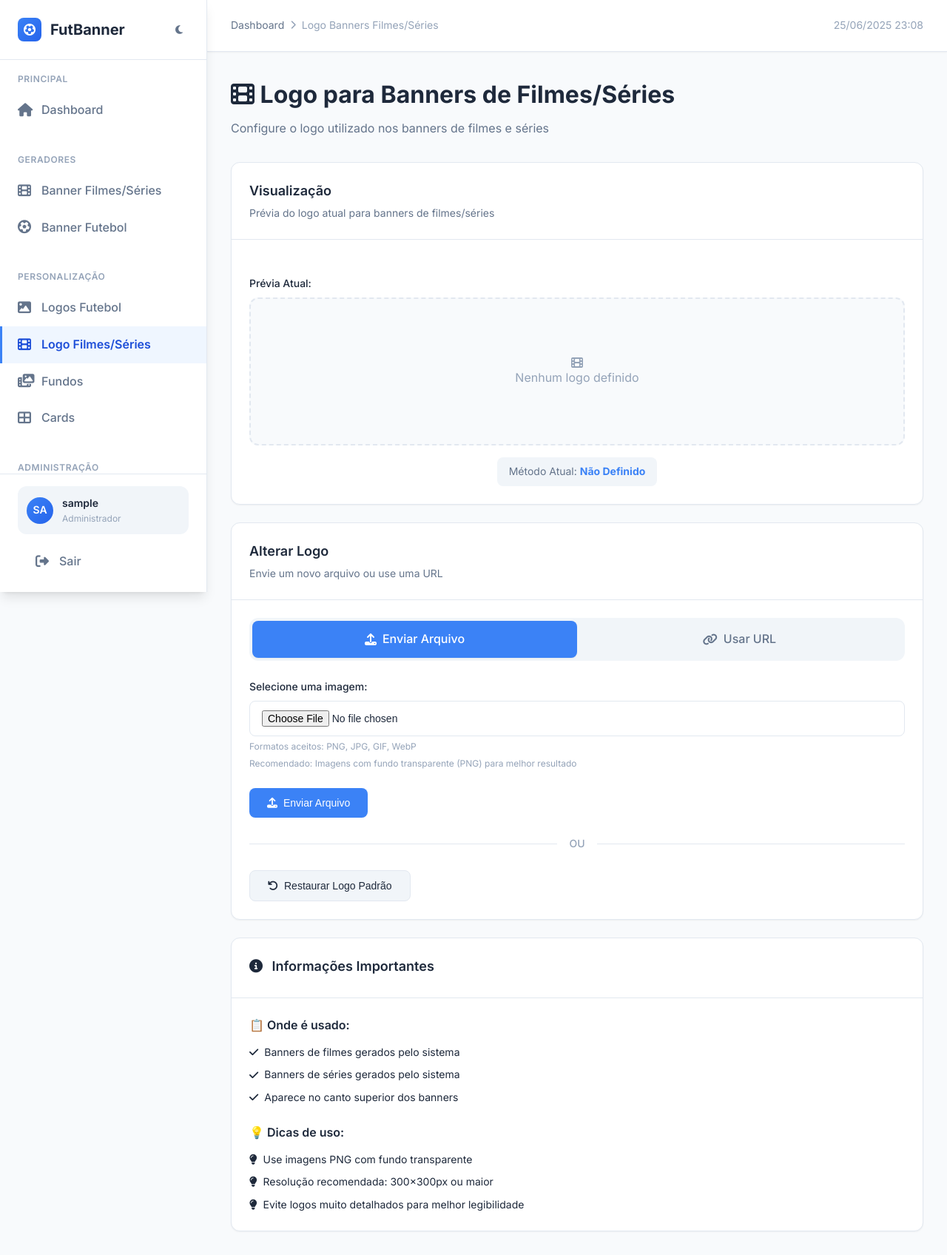
After one commit to juninho877/teste, a PHP site: page /admin/logo_movie.php in a window 1280 px wide. The commit adds this page. Shown: the whole page at 74% size. Run offline with PHP 8.4, Linux system fonts and the light colour scheme; the visitor is signed in with stand-in values (Sample User, id 1); data comes from the database, SQL or seed files in the repository; some libraries are stand-ins or nearby versions.

Commit message:
Implementação completa do sistema de logo para banners de filmes

```diff
--- a/admin/config/database.php
+++ b/admin/config/database.php
@@ -88,6 +88,7 @@ class Database {
             'logo_banner_1' => 'imgelementos/semlogo.png',
             'logo_banner_2' => 'imgelementos/semlogo.png',
             'logo_banner_3' => 'imgelementos/semlogo.png',
+            'logo_movie_banner' => 'imgelementos/semlogo.png', // Nova entrada para logos de filmes/séries
             'background_banner_1' => 'fzstore/Img/background_banner_1.png',
             'background_banner_2' => 'fzstore/Img/background_banner_2.jpg',
             'background_banner_3' => 'fzstore/Img/background_banner_3.png',
@@ -115,6 +116,24 @@ class Database {
                 $stmt->execute([$user['id'], $imageKey, $imagePath]);
             }
         }
+
+        // Adicionar logo_movie_banner para usuários existentes que não têm essa configuração
+        $stmt = $this->connection->prepare("
+            SELECT u.id
+            FROM usuarios u
+            LEFT JOIN user_images ui ON u.id = ui.user_id AND ui.image_key = 'logo_movie_banner'
+            WHERE ui.user_id IS NULL
+        ");
+        $stmt->execute();
+        $usersWithoutMovieLogo = $stmt->fetchAll();
+
+        foreach ($usersWithoutMovieLogo as $user) {
+            $stmt = $this->connection->prepare("
+                INSERT IGNORE INTO user_images (user_id, image_key, image_path, upload_type)
+                VALUES (?, 'logo_movie_banner', 'imgelementos/semlogo.png', 'default')
+            ");
+            $stmt->execute([$user['id']]);
+        }
     }
 }
 ?>
--- a/admin/includes/header.php
+++ b/admin/includes/header.php
@@ -673,7 +673,11 @@ if (!isset($_SESSION["usuario"])) {
                     <div class="nav-section-title">Personalização</div>
                     <a href="logo.php" class="nav-item">
                         <i class="fas fa-image"></i>
-                        <span>Logos</span>
+                        <span>Logos Futebol</span>
+                    </a>
+                    <a href="logo_movie.php" class="nav-item">
+                        <i class="fas fa-film"></i>
+                        <span>Logo Filmes/Séries</span>
                     </a>
                     <a href="background.php" class="nav-item">
                         <i class="fas fa-photo-video"></i>
--- /dev/null
+++ b/admin/logo_movie.php
@@ -0,0 +1,476 @@
+<?php
+session_start();
+if (!isset($_SESSION["usuario"])) {
+    header("Location: login.php");
+    exit();
+}
+
+// Incluir classes necessárias
+require_once 'classes/UserImage.php';
+
+$userImage = new UserImage();
+$userId = $_SESSION['user_id'];
+
+$logo_types = [
+    'logo_movie_banner' => ['name' => 'Logo Banner Filmes/Séries', 'fixed_filename' => 'logo_movie_banner'],
+];
+
+$current_logo_key = 'logo_movie_banner'; // Sempre usar a chave específica para filmes
+$current_logo_config = $logo_types[$current_logo_key];
+$successMessage = '';
+$errorMessage = '';
+
+if ($_SERVER['REQUEST_METHOD'] == "POST") {
+    $posted_logo_type = $_POST['logo_type'] ?? null;
+    if ($posted_logo_type && isset($logo_types[$posted_logo_type])) {
+        $fixed_filename_base = $logo_types[$posted_logo_type]['fixed_filename'];
+
+        if (isset($_POST['upload']) && isset($_FILES['image']) && $_FILES['image']['error'] == 0) {
+            $file = $_FILES['image'];
+            $allowedTypes = ['image/jpeg', 'image/png', 'image/gif', 'image/webp'];
+            if (in_array($file['type'], $allowedTypes)) {
+                $uploadPath = './fzstore/logo/';
+                if (!is_dir($uploadPath)) mkdir($uploadPath, 0755, true);
+
+                $extension = pathinfo($file['name'], PATHINFO_EXTENSION);
+                $fileName = $fixed_filename_base . '_user_' . $userId . '.' . $extension;
+                $destination = $uploadPath . $fileName;
+
+                if (move_uploaded_file($file['tmp_name'], $destination)) {
+                    $imagePath = "fzstore/logo/" . $fileName;
+                    if ($userImage->saveUserImage($userId, $posted_logo_type, $imagePath, 'file')) {
+                        $successMessage = "Logo para banners de filmes/séries atualizado com sucesso!";
+                    } else {
+                        $errorMessage = "Erro ao salvar as informações do logo.";
+                    }
+                } else {
+                    $errorMessage = 'Falha ao mover o arquivo enviado.';
+                }
+            } else {
+                $errorMessage = 'Tipo de arquivo inválido.';
+            }
+        } elseif (isset($_POST['url-submit'])) {
+            $imageUrl = filter_var($_POST['image-url'], FILTER_SANITIZE_URL);
+            if (filter_var($imageUrl, FILTER_VALIDATE_URL)) {
+                if ($userImage->saveUserImage($userId, $posted_logo_type, $imageUrl, 'url')) {
+                    $successMessage = "Logo para banners de filmes/séries atualizado com sucesso!";
+                } else {
+                    $errorMessage = "Erro ao salvar as informações do logo.";
+                }
+            } else {
+                $errorMessage = 'A URL fornecida não é válida.';
+            }
+        } elseif (isset($_POST['default-logo'])) {
+            if ($userImage->saveUserImage($userId, $posted_logo_type, "imgelementos/semlogo.png", 'default')) {
+                $successMessage = "Logo padrão restaurado com sucesso!";
+            } else {
+                $errorMessage = "Erro ao restaurar logo padrão.";
+            }
+        }
+    } else {
+        $errorMessage = "Tipo de logo inválido enviado.";
+    }
+}
+
+// Buscar configuração atual do logo
+$currentConfig = $userImage->getUserImageConfig($userId, $current_logo_key);
+$methord = "Não Definido";
+$imageFilex = '';
+$showPreview = false;
+
+if ($currentConfig) {
+    $uploadType = $currentConfig['upload_type'];
+    $imagePath = $currentConfig['image_path'];
+
+    if ($uploadType == "file" && !empty($imagePath)) {
+        $imageFilex = "/admin/" . $imagePath;
+        $methord = "Arquivo Enviado";
+        $showPreview = true;
+    } elseif ($uploadType == "url" && filter_var($imagePath, FILTER_VALIDATE_URL)) {
+        $imageFilex = $imagePath;
+        $methord = "URL Externa";
+        $showPreview = true;
+    } elseif ($uploadType == "default") {
+        $imageFilex = "/admin/" . $imagePath;
+        $methord = "Logo Padrão";
+        $showPreview = true;
+    }
+}
+
+$pageTitle = "Logo Banners Filmes/Séries";
+include "includes/header.php";
+?>
+
+<div class="page-header">
+    <h1 class="page-title">
+        <i class="fas fa-film text-primary-500 mr-3"></i>
+        Logo para Banners de Filmes/Séries
+    </h1>
+    <p class="page-subtitle">Configure o logo utilizado nos banners de filmes e séries</p>
+</div>
+
+<div class="grid grid-cols-1 lg:grid-cols-2 gap-6">
+    <!-- Preview Section -->
+    <div class="card">
+        <div class="card-header">
+            <h3 class="card-title">Visualização</h3>
+            <p class="card-subtitle">Prévia do logo atual para banners de filmes/séries</p>
+        </div>
+        <div class="card-body">
+            <div class="preview-container">
+                <label class="form-label">Prévia Atual:</label>
+                <div class="preview-area">
+                    <?php if ($showPreview): ?>
+                        <img src="<?= $imageFilex ?>?v=<?= time() ?>" alt="Preview do Logo" class="preview-image">
+                    <?php else: ?>
+                        <div class="preview-placeholder">
+                            <i class="fas fa-film text-4xl text-gray-400 mb-2"></i>
+                            <span class="text-gray-500">Nenhum logo definido</span>
+                        </div>
+                    <?php endif; ?>
+                </div>
+                <div class="current-method-info">
+                    <span class="method-badge">Método Atual: <strong><?= $methord ?></strong></span>
+                </div>
+            </div>
+        </div>
+    </div>
+
+    <!-- Upload Section -->
+    <div class="card">
+        <div class="card-header">
+            <h3 class="card-title">Alterar Logo</h3>
+            <p class="card-subtitle">Envie um novo arquivo ou use uma URL</p>
+        </div>
+        <div class="card-body">
+            <div class="method-switcher">
+                <input type="radio" id="upload-radio" name="upload-type" value="file" checked>
+                <label for="upload-radio">
+                    <i class="fas fa-upload"></i>
+                    Enviar Arquivo
+                </label>
+
+                <input type="radio" id="url-radio" name="upload-type" value="url">
+                <label for="url-radio">
+                    <i class="fas fa-link"></i>
+                    Usar URL
+                </label>
+            </div>
+
+            <div class="forms-container">
+                <!-- Upload Form -->
+                <form method="post" enctype="multipart/form-data" id="upload-form" class="method-form">
+                    <input type="hidden" name="logo_type" value="<?= $current_logo_key ?>">
+                    <div class="form-group">
+                        <label for="image" class="form-label">Selecione uma imagem:</label>
+                        <input class="form-input" type="file" name="image" id="image" accept="image/*">
+                        <p class="form-help">Formatos aceitos: PNG, JPG, GIF, WebP</p>
+                        <p class="form-help">Recomendado: Imagens com fundo transparente (PNG) para melhor resultado</p>
+                    </div>
+                    <button class="btn btn-primary w-full" type="submit" name="upload">
+                        <i class="fas fa-upload"></i>
+                        Enviar Arquivo
+                    </button>
+                </form>
+
+                <!-- URL Form -->
+                <form method="post" id="url-form" class="method-form" style="display: none;">
+                    <input type="hidden" name="logo_type" value="<?= $current_logo_key ?>">
+                    <div class="form-group">
+                        <label for="image-url" class="form-label">URL da imagem:</label>
+                        <input class="form-input" type="text" name="image-url" id="image-url" placeholder="https://exemplo.com/logo.png">
+                        <p class="form-help">Insira a URL completa da imagem</p>
+                    </div>
+                    <button class="btn btn-primary w-full" type="submit" name="url-submit">
+                        <i class="fas fa-save"></i>
+                        Salvar URL
+                    </button>
+                </form>
+            </div>
+
+            <div class="divider">
+                <span>OU</span>
+            </div>
+
+            <!-- Default Logo Form -->
+            <form method="post">
+                <input type="hidden" name="logo_type" value="<?= $current_logo_key ?>">
+                <button class="btn btn-secondary w-full" type="submit" name="default-logo">
+                    <i class="fas fa-undo"></i>
+                    Restaurar Logo Padrão
+                </button>
+            </form>
+        </div>
+    </div>
+</div>
+
+<!-- Info Section -->
+<div class="card mt-6">
+    <div class="card-header">
+        <h3 class="card-title">
+            <i class="fas fa-info-circle text-primary-500 mr-2"></i>
+            Informações Importantes
+        </h3>
+    </div>
+    <div class="card-body">
+        <div class="grid grid-cols-1 md:grid-cols-2 gap-6">
+            <div>
+                <h4 class="font-semibold mb-3">📋 Onde é usado:</h4>
+                <ul class="space-y-2 text-sm">
+                    <li class="flex items-center gap-2">
+                        <i class="fas fa-check text-success-500"></i>
+                        Banners de filmes gerados pelo sistema
+                    </li>
+                    <li class="flex items-center gap-2">
+                        <i class="fas fa-check text-success-500"></i>
+                        Banners de séries gerados pelo sistema
+                    </li>
+                    <li class="flex items-center gap-2">
+                        <i class="fas fa-check text-success-500"></i>
+                        Aparece no canto superior dos banners
+                    </li>
+                </ul>
+            </div>
+            <div>
+                <h4 class="font-semibold mb-3">💡 Dicas de uso:</h4>
+                <ul class="space-y-2 text-sm">
+                    <li class="flex items-center gap-2">
+                        <i class="fas fa-lightbulb text-warning-500"></i>
+                        Use imagens PNG com fundo transparente
+                    </li>
+                    <li class="flex items-center gap-2">
+                        <i class="fas fa-lightbulb text-warning-500"></i>
+                        Resolução recomendada: 300x300px ou maior
+                    </li>
+                    <li class="flex items-center gap-2">
+                        <i class="fas fa-lightbulb text-warning-500"></i>
+                        Evite logos muito detalhados para melhor legibilidade
+                    </li>
+                </ul>
+            </div>
+        </div>
+    </div>
+</div>
+
+<style>
+    .preview-container {
+        margin-top: 1.5rem;
+    }
+
+    .preview-area {
+        width: 100%;
+        height: 200px;
+        background: var(--bg-secondary);
+        border: 2px dashed var(--border-color);
+        border-radius: var(--border-radius);
+        display: flex;
+        align-items: center;
+        justify-content: center;
+        margin-top: 0.5rem;
+        position: relative;
+        overflow: hidden;
+    }
+
+    .preview-image {
+        max-width: 100%;
+        max-height: 100%;
+        object-fit: contain;
+    }
+
+    .preview-placeholder {
+        display: flex;
+        flex-direction: column;
+        align-items: center;
+        justify-content: center;
+        text-align: center;
+        color: var(--text-muted);
+    }
+
+    .current-method-info {
+        text-align: center;
+        margin-top: 1rem;
+    }
+
+    .method-badge {
+        display: inline-block;
+        background: var(--bg-tertiary);
+        color: var(--text-secondary);
+        padding: 0.5rem 1rem;
+        border-radius: var(--border-radius-sm);
+        font-size: 0.875rem;
+    }
+
+    .method-badge strong {
+        color: var(--primary-500);
+    }
+
+    .method-switcher {
+        display: flex;
+        background: var(--bg-tertiary);
+        border-radius: var(--border-radius);
+        padding: 0.25rem;
+        margin-bottom: 1.5rem;
+    }
+
+    .method-switcher input[type="radio"] {
+        display: none;
+    }
+
+    .method-switcher label {
+        flex: 1;
+        text-align: center;
+        padding: 0.75rem 1rem;
+        cursor: pointer;
+        border-radius: var(--border-radius-sm);
+        transition: var(--transition);
+        font-weight: 500;
+        color: var(--text-secondary);
+        display: flex;
+        align-items: center;
+        justify-content: center;
+        gap: 0.5rem;
+    }
+
+    .method-switcher input[type="radio"]:checked + label {
+        background: var(--primary-500);
+        color: white;
+        box-shadow: var(--shadow-sm);
+    }
+
+    .forms-container {
+        margin-bottom: 1.5rem;
+    }
+
+    .method-form {
+        animation: fadeIn 0.3s ease-out;
+    }
+
+    .divider {
+        text-align: center;
+        margin: 1.5rem 0;
+        position: relative;
+        color: var(--text-muted);
+        font-size: 0.875rem;
+        font-weight: 500;
+    }
+
+    .divider::before {
+        content: '';
+        position: absolute;
+        top: 50%;
+        left: 0;
+        right: 0;
+        height: 1px;
+        background: var(--border-color);
+        z-index: 1;
+    }
+
+    .divider span {
+        background: var(--bg-primary);
+        padding: 0 1rem;
+        position: relative;
+        z-index: 2;
+    }
+
+    .form-help {
+        font-size: 0.75rem;
+        color: var(--text-muted);
+        margin-top: 0.25rem;
+    }
+
+    .space-y-2 > * + * {
+        margin-top: 0.5rem;
+    }
+
+    .mt-6 {
+        margin-top: 1.5rem;
+    }
+
+    .mr-2 {
+        margin-right: 0.5rem;
+    }
+
+    .mb-3 {
+        margin-bottom: 0.75rem;
+    }
+
+    .gap-2 {
+        gap: 0.5rem;
+    }
+
+    .gap-6 {
+        gap: 1.5rem;
+    }
+
+    @keyframes fadeIn {
+        from {
+            opacity: 0;
+            transform: translateY(10px);
+        }
+        to {
+            opacity: 1;
+            transform: translateY(0);
+        }
+    }
+
+    /* Dark theme adjustments */
+    [data-theme="dark"] .preview-placeholder {
+        color: var(--text-muted);
+    }
+
+    [data-theme="dark"] .text-gray-400 {
+        color: var(--text-muted);
+    }
+
+    [data-theme="dark"] .text-gray-500 {
+        color: var(--text-muted);
+    }
+</style>
+
+<script src="https://cdn.jsdelivr.net/npm/sweetalert2@11"></script>
+<script>
+document.addEventListener('DOMContentLoaded', function() {
+    const uploadRadio = document.getElementById('upload-radio');
+    const urlRadio = document.getElementById('url-radio');
+    const uploadForm = document.getElementById('upload-form');
+    const urlForm = document.getElementById('url-form');
+
+    function switchForms() {
+        if (uploadRadio.checked) {
+            uploadForm.style.display = 'block';
+            urlForm.style.display = 'none';
+        } else {
+            uploadForm.style.display = 'none';
+            urlForm.style.display = 'block';
+        }
+    }
+
+    uploadRadio.addEventListener('change', switchForms);
+    urlRadio.addEventListener('change', switchForms);
+    switchForms();
+
+    <?php if (!empty($successMessage)): ?>
+    Swal.fire({
+        title: 'Sucesso!',
+        text: '<?= addslashes($successMessage) ?>',
+        icon: 'success',
+        background: document.body.getAttribute('data-theme') === 'dark' ? '#1e293b' : '#ffffff',
+        color: document.body.getAttribute('data-theme') === 'dark' ? '#f1f5f9' : '#1e293b',
+        confirmButtonColor: '#3b82f6'
+    }).then(() => {
+        window.location.reload();
+    });
+    <?php elseif (!empty($errorMessage)): ?>
+    Swal.fire({
+        title: 'Erro!',
+        text: '<?= addslashes($errorMessage) ?>',
+        icon: 'error',
+        background: document.body.getAttribute('data-theme') === 'dark' ? '#1e293b' : '#ffffff',
+        color: document.body.getAttribute('data-theme') === 'dark' ? '#f1f5f9' : '#1e293b',
+        confirmButtonColor: '#ef4444'
+    });
+    <?php endif; ?>
+});
+</script>
+
+<?php include "includes/footer.php"; ?>
```
Also changed, not shown: admin/gerar_banner.php (+10 -15 lines), admin/gerar_banner2.php (+24 -27 lines).
